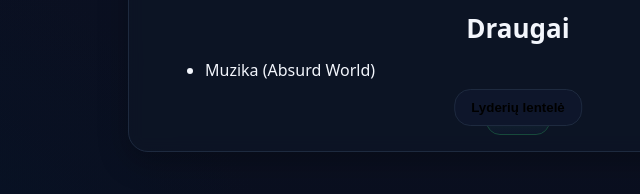
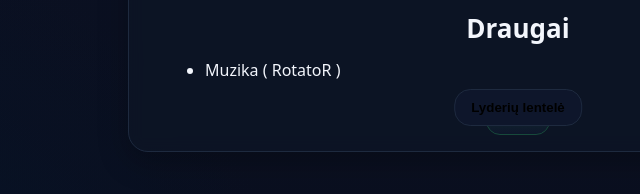
Before and after one commit to Litas-dev/Tiktok-Quiz, a plain HTML site: page index.html in a window 1280 px wide. Shown: the part 544-738 px from the top of the page, 122-762 px from the left. Drawn offline with Linux system fonts and the light colour scheme.

Commit message:
Update index.html

```diff
--- a/index.html
+++ b/index.html
@@ -56,7 +56,7 @@
 
           <div style="text-align:center; font-weight:900; font-size:clamp(18px,3.4vw,26px); margin:12px 0 6px">Draugai</div>
           <ul>
-            <li>Muzika (Absurd World)</li>
+            <li>Muzika ( RotatoR )</li>
           </ul>
 
           <div style="text-align:center; margin-top:12px">
```
